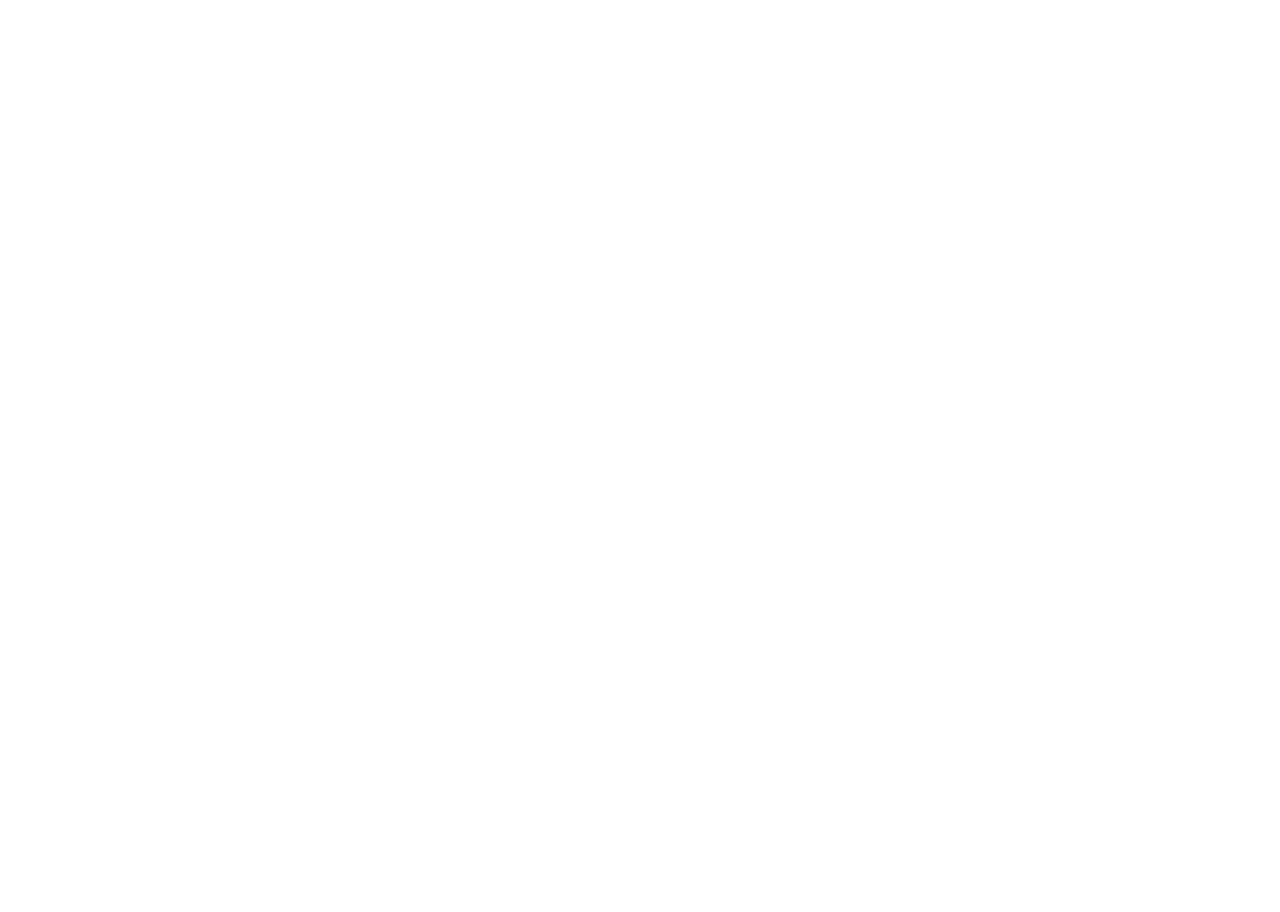
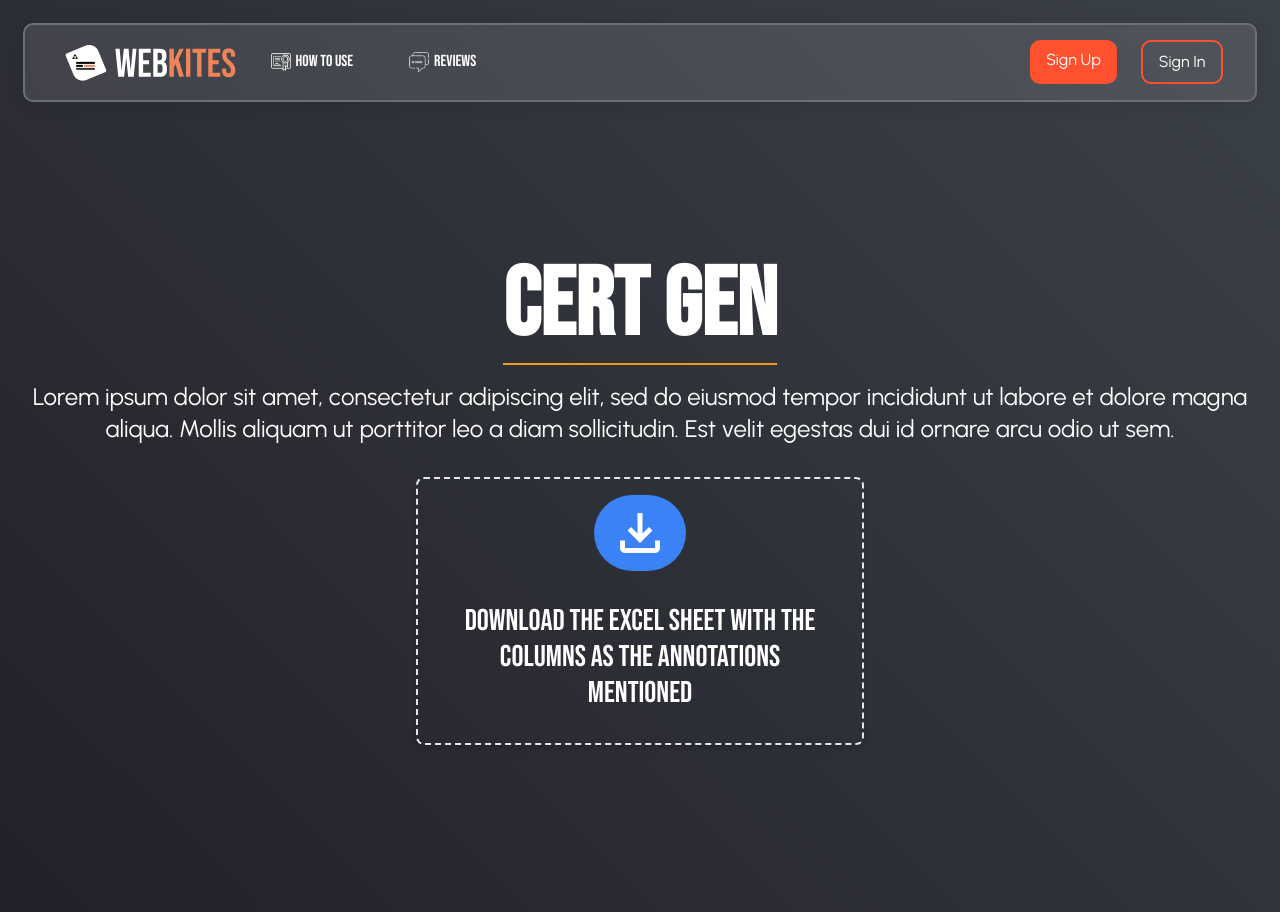
Before and after one commit to Krintox/certgen_frontend, a React (Create React App) app: page /excelDownload in a window 1280 px wide. Before the commit this address had no page. Before the commit the page ends 800 px from the top, so only its background shows below. Built offline with nearby package versions, Linux system fonts and the light colour scheme; no server answers; a web font is replaced by a local one.

Commit message:
excel download page added

```diff
--- a/src/App.js
+++ b/src/App.js
@@ -15,6 +15,7 @@ import History from './pages/history';
 import CreateAccount from './pages/createaccount';
 import ProjectsList from './pages/projectview';
 import ProjectDetails from './pages/projectdetails';
+import ExcelDownload from './pages/downloadExcel';
 
 function App() {
   return (
@@ -30,6 +31,7 @@ function App() {
           <Route path="/preview" element={<Preview/>} />
           <Route path="/newproject" element={<NewProject/>} />
           <Route path="/drag" element={<Canvas/>} />
+          <Route path='/excelDownload' element={<ExcelDownload/>} />
           <Route path="/history" element={<History/>} />
           <Route path="/createaccount" element={<CreateAccount/>}/>
           <Route path="/projectview" element={<ProjectsList/>}/>
--- a/src/pages/Canvas.js
+++ b/src/pages/Canvas.js
@@ -3,7 +3,6 @@ import { fabric } from 'fabric';
 import Word from './Word';
 import { useNavigate, useLocation } from 'react-router-dom';
 import ExcelJS from 'exceljs';
-import { saveAs } from 'file-saver';
 
 const Canvas = () => {
   const [canvas, setCanvas] = useState(null);
@@ -134,97 +133,6 @@ const Canvas = () => {
     }
   }, [uploadedImageFile]);
 
-
-  const createExcelWorkbook = async (annotations) => {
-    if (!annotations) return;
-
-    const momentFormat = "YYYY-MM-DD HH:mm:ss";
-    // Creating and setting up Excel Workbook
-    const workbook = new ExcelJS.Workbook();
-
-    let date = new Date();
-
-    workbook.creator = 'YourPlatformName';
-    workbook.created = date;
-    workbook.modified = date;
-
-    workbook.views = [
-      {
-        x: 0, y: 0, width: 10000, height: 20000,
-        firstSheet: 0, activeTab: 0, visibility: 'visible'
-      }
-    ];
-
-    const annoSheet = workbook.addWorksheet('Data', {});
-
-    annotations.forEach((annotation, index) => {
-      const columnHeader = annotation.word;
-      const columnWidth = 20; // Example width, adjust as needed
-      const columnIndex = index + 1; // Start column index from 1
-
-      // Adding header for the column
-      annoSheet.getColumn(columnIndex).values = [columnHeader];
-      annoSheet.getColumn(columnIndex).width = columnWidth;
-
-      // Setting style for header
-      annoSheet.getColumn(columnIndex).eachCell(cell => {
-        cell.font = { bold: true };
-      });
-
-    const emailColumnIndex = annotations.length + 1; // Assuming 1-based indexing
-    annoSheet.getColumn(emailColumnIndex).values = ['Email']; // Header
-    annoSheet.getColumn(emailColumnIndex).width = 20; // Adjust width as needed
-
-    // Setting style for email column header
-    annoSheet.getColumn(emailColumnIndex).eachCell(cell => {
-      cell.font = { bold: true };
-    });
-
-      // Adding data for the column (you can add data for each word here if needed)
-      // Example: annoSheet.getColumn(columnIndex).values = [dataForThisWord];
-    });
-
-    try {
-      const buffer = await workbook.xlsx.writeBuffer();
-      const fileType = 'application/vnd.openxmlformats-officedocument.spreadsheetml.sheet; charset=UTF-8';
-      const EXCEL_EXTENSION = '.xlsx';
-      const blob = new Blob([buffer], { type: fileType });
-
-      // Make file download in user's browser
-      if (navigator.msSaveBlob) {
-        navigator.msSaveBlob(blob, `WebKites${EXCEL_EXTENSION}`);
-      } else {
-        const link = document.createElement("a");
-        if (link.download !== undefined) {
-          const url = URL.createObjectURL(blob);
-          link.setAttribute("href", url);
-          link.setAttribute("download", `WebKites Excel Spreadsheet ${EXCEL_EXTENSION}`);
-          link.style.visibility="hidden";
-          document.body.appendChild(link);
-          link.click();
-          document.body.removeChild(link);
-        }
-      }
-
-      // Conclude function
-      console.log("Your file has been downloaded successfully!");
-    } catch (err) {
-      console.error(err);
-    }
-  };
-
-
-  const handleProceed = () => {
-    createExcelWorkbook(annotations);
-    navigate('/excel', {
-      state: {
-        annotations: annotations,
-        canvasImage: canvas.toDataURL('image/png'),
-        resizedImage: uploadedImage
-      }
-    });
-  };
-
   return (
     <div className="flex">
       <div className="w-1/3 p-4 mt-12">
@@ -264,7 +172,7 @@ const Canvas = () => {
             ))}
           </ul>
         </div>
-        <button onClick={handleProceed} className="mt-4 ml-auto mr-auto block">Proceed</button>
+        <button onClick={() => navigate('/excelDownload', { state: { annotations, canvasImage: canvas.toDataURL('image/png'), resizedImage: uploadedImage } })} className="mt-4 ml-auto mr-auto block">Download Excel</button>
       </div>
     </div>
   );
--- /dev/null
+++ b/src/pages/downloadExcel.js
@@ -0,0 +1,92 @@
+import React from 'react';
+import { useLocation } from 'react-router-dom';
+import ExcelJS from 'exceljs';
+import { saveAs } from 'file-saver';
+import { useNavigate } from 'react-router-dom';
+import { MdOutlineFileDownload } from "react-icons/md";
+
+const ExcelDownload = () => {
+  const navigate = useNavigate();
+  const location = useLocation();
+  const { state } = location;
+  const { annotations, canvasImage, resizedImage } = state || {};
+
+  const createExcelWorkbook = async (annotations) => {
+    if (!annotations) return;
+
+    // Creating and setting up Excel Workbook
+    const workbook = new ExcelJS.Workbook();
+    workbook.creator = 'YourPlatformName';
+    workbook.created = new Date();
+    workbook.modified = new Date();
+    workbook.views = [
+      {
+        x: 0, y: 0, width: 10000, height: 20000,
+        firstSheet: 0, activeTab: 0, visibility: 'visible'
+      }
+    ];
+
+    const annoSheet = workbook.addWorksheet('Data', {});
+
+    annotations.forEach((annotation, index) => {
+      const columnHeader = annotation.word;
+      const columnWidth = 20; // Example width, adjust as needed
+      const columnIndex = index + 1; // Start column index from 1
+
+      // Adding header for the column
+      annoSheet.getColumn(columnIndex).values = [columnHeader];
+      annoSheet.getColumn(columnIndex).width = columnWidth;
+
+      // Setting style for header
+      annoSheet.getColumn(columnIndex).eachCell(cell => {
+        cell.font = { bold: true };
+      });
+    });
+
+    const emailColumnIndex = annotations.length + 1; // Assuming 1-based indexing
+    annoSheet.getColumn(emailColumnIndex).values = ['Email']; // Header
+    annoSheet.getColumn(emailColumnIndex).width = 20; // Adjust width as needed
+
+    // Setting style for email column header
+    annoSheet.getColumn(emailColumnIndex).eachCell(cell => {
+      cell.font = { bold: true };
+    });
+
+    try {
+      const buffer = await workbook.xlsx.writeBuffer();
+      const fileType = 'application/vnd.openxmlformats-officedocument.spreadsheetml.sheet; charset=UTF-8';
+      const EXCEL_EXTENSION = '.xlsx';
+      const blob = new Blob([buffer], { type: fileType });
+
+      // Make file download in user's browser
+      saveAs(blob, `ExcelWorkbook${EXCEL_EXTENSION}`);
+
+      // Conclude function
+      console.log("Your file has been downloaded successfully!");
+      navigate('/excel', { state: { annotations, canvasImage, resizedImage} })
+    } catch (err) {
+      console.error(err);
+    }
+  };
+
+  return (
+    <div className="flex flex-col items-center justify-center w-full min-h-screen">
+      <h1 className="text-7xl md:text-8xl font-semibold text-white border-b-2 under md:pb-2">CERT GEN</h1>
+      <p className="text-white text-center font-urbanist text-md md:text-lg lg:text-xl xl:text-2xl m-4">
+        Lorem ipsum dolor sit amet, consectetur adipiscing elit, sed do eiusmod tempor incididunt ut labore et dolore magna aliqua. Mollis aliquam ut porttitor leo a diam sollicitudin. Est velit egestas dui id ornare arcu odio ut sem.
+      </p>
+      <div className="w-full max-w-md bg-transparent rounded-lg shadow-md md:mt-4">
+          <div className="flex flex-col items-center justify-center border-2 border-dashed rounded-lg">
+          <button onClick={() => createExcelWorkbook(annotations)} className="mt-4 bg-blue-500 text-white py-2 px-4 rounded-full ">
+          <MdOutlineFileDownload className="md:text-6xl max-md:text:3xl" />
+        </button>
+        <p className='text-center text-white justify-center p-8 md:text-3xl'>
+        Download the excel sheet with the columns as the annotations mentioned
+        </p>
+          </div>
+      </div>
+    </div>
+  );
+};
+
+export default ExcelDownload;
```
